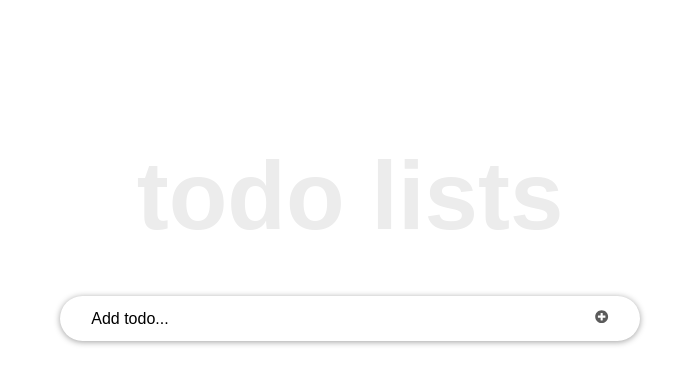
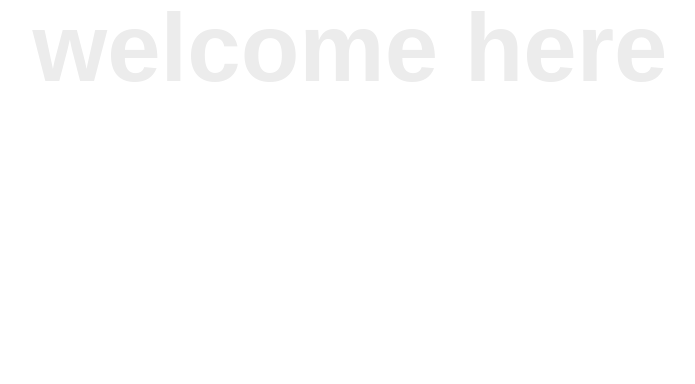
Before and after one commit to AdnanOlarmmi/React-to-do-list, a React (Create React App) app: page /about in a window 1280 px wide. Shown: the top 384 px of the page, without its empty margins (290-985 px from the left). Built offline with nearby package versions, Linux system fonts and the light colour scheme.

Commit message:
Add Routing

```diff
--- a/package.json
+++ b/package.json
@@ -10,6 +10,7 @@
     "react": "^18.2.0",
     "react-dom": "^18.2.0",
     "react-icons": "^4.6.0",
+    "react-router-dom": "^6.4.3",
     "react-scripts": "5.0.1",
     "uuid": "^9.0.0",
     "web-vitals": "^2.1.4"
--- /dev/null
+++ b/src/components/About.js
@@ -0,0 +1,8 @@
+/* eslint-disable */
+import React from "react";
+
+const About = () => {
+    return(<h1>Welcome here</h1>)
+}
+
+export default About;
--- a/src/components/App.js
+++ b/src/components/App.js
@@ -1,11 +1,24 @@
 /* eslint-disable */
 import React from 'react';
 import TodoContainer from './TodoContainer';
+import About from './About';
+import {
+  BrowserRouter as Router,
+  Routes,
+  Route,
+  Link
+} from "react-router-dom";
 
 // eslint-disable-next-line
 const App = () => {
 
-  return (<div className='todo-container'><TodoContainer /></div>);
+  return (
+    <Router>
+      <Routes>
+      <Route path='/' element={<div className='todo-container'><TodoContainer /></div>}></Route>
+      <Route path='/about' element={<About />}></Route>
+      </Routes>
+  </Router>);
 };
 
 export default App;
--- a/src/components/TodoContainer.js
+++ b/src/components/TodoContainer.js
@@ -4,6 +4,8 @@ import React, { useEffect, Fragment, useState } from "react";
 import TodoList from "./TodoList";
 import Header from "./Header";
 import InputTodo from "./InputTodo";
+
+
 const TodoContainer = () => {
 
    const [todos, setTodos] = useState(getInitialTodos());
@@ -72,6 +74,7 @@ const TodoContainer = () => {
         return (
             <Fragment>
             <Header />
+            <a href="/about">click</a>
             <InputTodo addTodoProps={addTodoItem}/>
             <TodoList todos={todos} handleChangeProps={handleChange} delTodoProps={delTodo} setUpdateProps={setUpdate} />
             </Fragment>
--- a/src/index.js
+++ b/src/index.js
@@ -3,6 +3,12 @@ import React from 'react';
 import ReactDOM from 'react-dom/client';
 import './index.css';
 import App from './components/App';
+import {
+  BrowserRouter as Router,
+  Routes,
+  Route,
+  Link
+} from "react-router-dom";
 
 const root = ReactDOM.createRoot(document.getElementById('root'));
 
```
Also changed, not shown: 1 other file (tests, documents, lock files or other folders).
